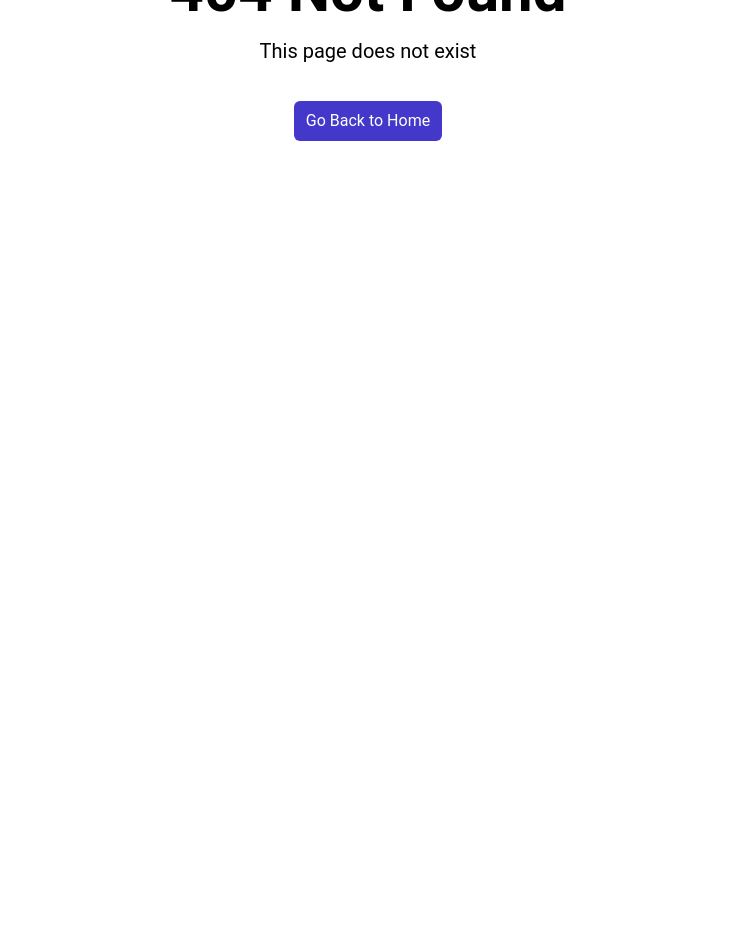
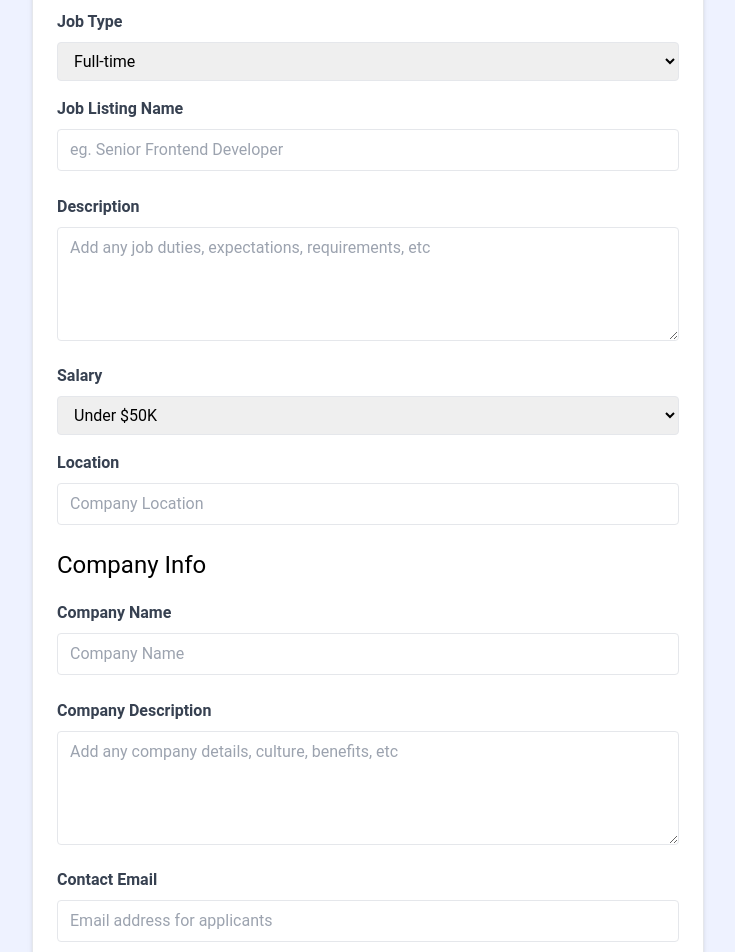
Before and after one commit to IvanCSQ/react-job-portal, a React (Vite) app: page /add-job in a window 1280 px wide. Before the commit this address had no page. Shown: the part 260-1212 px from the top of the page, without its empty margins (272-1007 px from the left). Before the commit the page ends 800 px from the top, so only its background shows below. Built offline with nearby package versions, Linux system fonts and the light colour scheme.

Commit message:
created form for adding new job

```diff
--- a/src/App.jsx
+++ b/src/App.jsx
@@ -5,12 +5,14 @@
 import JobsPage from './pages/JobsPage';
 import NotFoundPage from './pages/NotFoundPage';
 import JobPage, { jobLoader } from './pages/JobPage';
+import AddJobPage from './pages/AddJobPage';
 
 const router = createBrowserRouter(
   createRoutesFromElements(
     <Route path='/' element={ <MainLayout /> }>
       <Route index element={ <HomePage />} />
       <Route path='/jobs' element={ <JobsPage />} />
+      <Route path='/add-job' element={ <AddJobPage />} />
       {/* <Route path='/jobs/:id' element={ <JobPage />} /> */}
       <Route path='/jobs/:id' element={ <JobPage />} loader={jobLoader} />
       <Route path='*' element={ <NotFoundPage />} />
--- /dev/null
+++ b/src/pages/AddJobPage.jsx
@@ -0,0 +1,237 @@
+import { useState } from 'react';
+
+const AddJobPage = () => {
+  const [title, setTitle] = useState('');
+  const [type, setType] = useState('Full-time');
+  const [location, setLocation] = useState('');
+  const [description, setDescription] = useState('');
+  const [salary, setSalary] = useState('Under $50K');
+  const [companyName, setCompanyName] = useState('');
+  const [companyDescription, setCompanyDescription] = useState('');
+  const [companyEmail, setCompanyEmail] = useState('');
+  const [companyPhone, setCompanyPhone] = useState('');
+
+  const submitForm = (e) => {
+    e.preventDefault();
+
+    const newJob = {
+      title,
+      type,
+      location,
+      description,
+      salary,
+      company: {
+        name: companyName,
+        description: companyDescription,
+        companyEmail,
+        companyPhone
+      }
+    };
+  };
+
+  return (
+    <section className='bg-indigo-50'>
+      <div className='continer m-auto max-w-2xl py-24'>
+        <div className='bg-white px-6 py-8 mb-4 shadow-md border m-4 md:m-0'>
+          <form action="" onSubmit={submitForm}>
+            <h2 className='text-3xl text-center font-semibold mb-6'>
+              Add Job
+            </h2>
+
+            <div className='mb-4'>
+              <label
+                htmlFor="type"
+                className='block text-gray-700 font-bold mb-2'
+              >
+                Job Type
+              </label>
+              <select
+                name="type"
+                id="type"
+                className='border rounded w-full py-2 px-3'
+                required
+                value={type}
+                onChange={(e) => setType(e.target.value) }
+              >
+                <option value="Full-time">Full-time</option>
+                <option value="Part-time">Part-time</option>
+                <option value="Remote">Remote</option>
+                <option value="Internship">Internship</option>
+              </select>
+            </div>
+
+            <div className='mb-4'>
+              <label
+                htmlFor=""
+                className='block text-gray-700 font-bold mb-2'
+              >
+                Job Listing Name
+              </label>
+              <input
+                type="text"
+                id='title'
+                name='title'
+                className='border rounded w-full py-2 px-3 mb-2'
+                placeholder='eg. Senior Frontend Developer'
+                required
+                value={title}
+                onChange={(e) => setTitle(e.target.value)}
+              />
+            </div>
+
+            <div className='mb-4'>
+              <label
+                htmlFor="description"
+                className='block text-gray-700 font-bold mb-2'
+              >
+                Description
+              </label>
+              <textarea
+                name="description"
+                id="description"
+                className='border rounded w-full py-2 px-3'
+                rows='4'
+                placeholder='Add any job duties, expectations, requirements, etc'
+                value={description}
+                onChange={(e) => setDescription(e.target.value)}
+              ></textarea>
+            </div>
+
+            <div className='mb-4'>
+              <label
+                htmlFor="salary"
+                className='block text-gray-700 font-bold mb-2'
+              >
+                Salary
+              </label>
+              <select
+                name="salary"
+                id="salary"
+                className='border rounded w-full py-2 px-3'
+                required
+                value={salary}
+                onChange={(e) => setSalary(e.target.value) }
+              >
+                <option value="Under $50K">Under $50K</option>
+                <option value="$50K - $60K">$50K - $60K</option>
+                <option value="$60K - $70K">$60K - $70K</option>
+                <option value="$70K - $80K">$70K - $80K</option>
+                <option value="$80K - $90K">$80K - $90K</option>
+                <option value="$90K - $100K">$90K - $100K</option>
+                <option value="$100K - $125K">$100K - $125K</option>
+                <option value="$125K - $150K">$125K - $150K</option>
+                <option value="$150K - $175K">$150K - $175K</option>
+                <option value="$175K - $200K">$175K - $200K</option>
+                <option value="Over $200K">Over $200K</option>
+              </select>
+            </div>
+
+            <div className='mb-4'>
+              <label
+                htmlFor=""
+                className='block text-gray-700 font-bold mb-2'
+              >
+                Location
+              </label>
+              <input
+                type="text"
+                id='location'
+                name='location'
+                className='border rounded w-full py-2 px-3 mb-2'
+                placeholder='Company Location'
+                required
+                value={location}
+                onChange={(e) => setLocation(e.target.value)}
+              />
+            </div>
+
+            <h3 className='text-2xl mb-5'>Company Info</h3>
+
+            <div className='mb-4'>
+              <label
+                htmlFor="company"
+                className='block text-gray-700 font-bold mb-2'
+              >
+                Company Name
+              </label>
+              <input
+                type="text"
+                id='company'
+                name='company'
+                className='border rounded w-full py-2 px-3 mb-2'
+                placeholder='Company Name'
+                value={companyName}
+                onChange={(e) => setCompanyName(e.target.value)}
+              />
+            </div>
+
+            <div className='mb-4'>
+              <label
+                htmlFor="company_description"
+                className='block text-gray-700 font-bold mb-2'
+              >
+                Company Description
+              </label>
+              <textarea
+                name="company_description"
+                id="company_description"
+                className='border rounded w-full py-2 px-3'
+                rows='4'
+                placeholder='Add any company details, culture, benefits, etc'
+                value={companyDescription}
+                onChange={(e) => setCompanyDescription(e.target.value)}
+              ></textarea>
+            </div>
+
+            <div className='mb-4'>
+              <label
+                htmlFor="contact_email"
+                className='block text-gray-700 font-bold mb-2'
+              >
+                Contact Email
+              </label>
+              <input
+                type="email"
+                id='contact_email'
+                name='contact_email'
+                className='border rounded w-full py-2 px-3 mb-2'
+                placeholder='Email address for applicants'
+                required
+                value={companyEmail}
+                onChange={(e) => setCompanyEmail(e.target.value)}
+              />
+            </div>
+
+            <div className='mb-4'>
+              <label
+                htmlFor="contact_phone"
+                className='block text-gray-700 font-bold mb-2'
+              >
+                Contact Phone
+              </label>
+              <input
+                type="tel"
+                id='contact_phone'
+                name='contact_phone'
+                className='border rounded w-full py-2 px-3 mb-2'
+                placeholder='Optional phone for applicants'
+                value={companyPhone}
+                onChange={(e) => setCompanyPhone(e.target.value)}
+              />
+            </div>
+
+            <div>
+              <button
+                className='bg-indigo-500 hover:bg-indigo-600 text-white font-bold py-2 px-4 rounded-full w-full focus:outline-none focus:shadow-outline'
+                type='submit'
+              >
+                Add Job
+              </button>
+            </div>
+          </form>
+        </div>
+      </div>
+    </section>
+  )
+};
+export default AddJobPage
```
